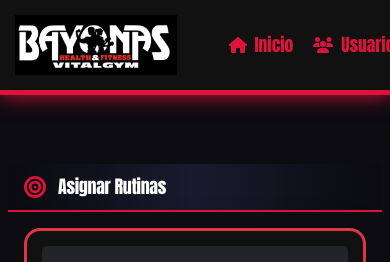
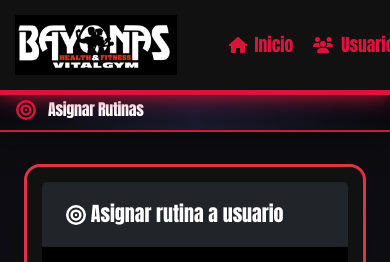
Before and after one commit to XpoolX/vitalgym, a React (Vite) app in the folder vitalgym-admin/: page /asignar in a window 390 px wide. Shown: the top 262 px of the page. Built offline with nearby package versions, Linux system fonts and the light colour scheme; no server answers.

Commit message:
Make PageHeader fixed and attached directly below navbar
Co-authored-by: XpoolX <29068057+XpoolX@users.noreply.github.com>

```diff
--- a/vitalgym-admin/src/components/PageHeader.css
+++ b/vitalgym-admin/src/components/PageHeader.css
@@ -1,10 +1,15 @@
-/* ========== SIMPLE PAGE HEADER - Full width, attached to navbar ========== */
+/* ========== SIMPLE PAGE HEADER - Fixed, full width, attached to navbar ========== */
 .page-header-simple {
+  position: fixed;
+  top: 100px; /* Right below the navbar */
+  left: 0;
+  right: 0;
+  width: 100%;
   background: linear-gradient(90deg, #0a0a0f 0%, #1a1a2e 50%, #0a0a0f 100%);
-  padding: 16px 24px;
-  margin: 0 -24px 24px -24px;
-  width: calc(100% + 48px);
+  padding: 12px 24px;
   border-bottom: 2px solid #dc143c;
+  z-index: 999; /* Just below navbar */
+  box-shadow: 0 4px 12px rgba(0, 0, 0, 0.3);
 }
 
 .page-header-simple-content {
@@ -17,19 +22,19 @@
 
 .page-header-simple-icon {
   color: #dc143c;
-  font-size: 22px;
+  font-size: 20px;
 }
 
 .page-header-simple-title {
   margin: 0;
-  font-size: 22px;
+  font-size: 20px;
   font-weight: 700;
   color: #fff;
   letter-spacing: -0.3px;
 }
 
 .page-header-simple-subtitle {
-  font-size: 14px;
+  font-size: 13px;
   color: rgba(255, 255, 255, 0.5);
   font-weight: 400;
 }
@@ -37,13 +42,12 @@
 /* Responsive adjustments */
 @media (max-width: 768px) {
   .page-header-simple {
-    padding: 12px 16px;
-    margin: 0 -16px 16px -16px;
-    width: calc(100% + 32px);
+    padding: 10px 16px;
+    top: 90px;
   }
 
   .page-header-simple-title {
-    font-size: 18px;
+    font-size: 16px;
   }
 
   .page-header-simple-subtitle {
--- a/vitalgym-admin/src/pages/Dashboard.css
+++ b/vitalgym-admin/src/pages/Dashboard.css
@@ -2,7 +2,7 @@
 .dashboard-container {
   min-height: 100vh;
   background: linear-gradient(180deg, #0a0a0f 0%, #111118 50%, #0a0a0f 100%);
-  padding-top: 100px;
+  padding-top: 150px; /* Navbar (100px) + PageHeader (~50px) */
 }
 
 .dashboard-content {
```
